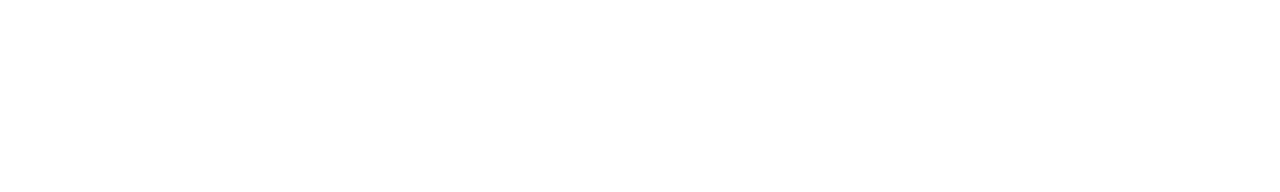
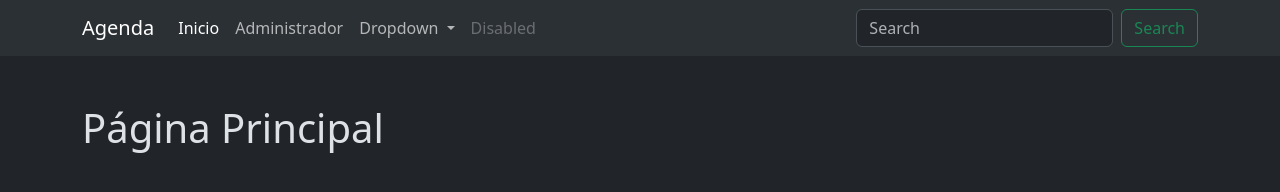
Before and after one commit to marvi2011/agendaCrud-n2, a plain HTML site: page index.html in a window 1280 px wide. Drawn offline with nearby package versions, Linux system fonts and the light colour scheme.

Commit message:
agregamos el navbar con algunas opciones

```diff
--- a/index.html
+++ b/index.html
@@ -1,5 +1,5 @@
 <!DOCTYPE html>
-<html lang="es" bs-data-theme="dark">
+<html lang="es" data-bs-theme="dark">
   <head>
     <meta charset="UTF-8" />
     <meta name="viewport" content="width=device-width, initial-scale=1.0" />
@@ -21,6 +21,48 @@
     <link rel="stylesheet" href="./css/style.css" />
     <title>Agenda Crud</title>
   </head>
+  <header>
+    <nav class="navbar navbar-expand-lg bg-body-tertiary">
+        <div class="container">
+          <a class="navbar-brand" href="index.html">Agenda</a>
+          <button class="navbar-toggler" type="button" data-bs-toggle="collapse" data-bs-target="#navbarSupportedContent" aria-controls="navbarSupportedContent" aria-expanded="false" aria-label="Toggle navigation">
+            <span class="navbar-toggler-icon"></span>
+          </button>
+          <div class="collapse navbar-collapse" id="navbarSupportedContent">
+            <ul class="navbar-nav me-auto mb-2 mb-lg-0">
+              <li class="nav-item">
+                <a class="nav-link active" aria-current="page" href="index.html">Inicio</a>
+              </li>
+              <li class="nav-item">
+                <a class="nav-link" href="./pages/administrador.html">Administrador</a>
+              </li>
+              <li class="nav-item dropdown">
+                <a class="nav-link dropdown-toggle" href="#" role="button" data-bs-toggle="dropdown" aria-expanded="false">
+                  Dropdown
+                </a>
+                <ul class="dropdown-menu">
+                  <li><a class="dropdown-item" href="#">Action</a></li>
+                  <li><a class="dropdown-item" href="#">Another action</a></li>
+                  <li><hr class="dropdown-divider"></li>
+                  <li><a class="dropdown-item" href="#">Something else here</a></li>
+                </ul>
+              </li>
+              <li class="nav-item">
+                <a class="nav-link disabled" aria-disabled="true">Disabled</a>
+              </li>
+            </ul>
+            <form class="d-flex" role="search">
+              <input class="form-control me-2" type="search" placeholder="Search" aria-label="Search">
+              <button class="btn btn-outline-success" type="submit">Search</button>
+            </form>
+          </div>
+        </div>
+      </nav>
+  </header>
+  <main class="container my-5">
+    <h1>Página Principal</h1>
+  </main>
+  <footer></footer>
   <body>
     <script
       src="https://cdn.jsdelivr.net/npm/bootstrap@5.3.3/dist/js/bootstrap.bundle.min.js"
```
Also changed, not shown: pages/administrador.html (added).
